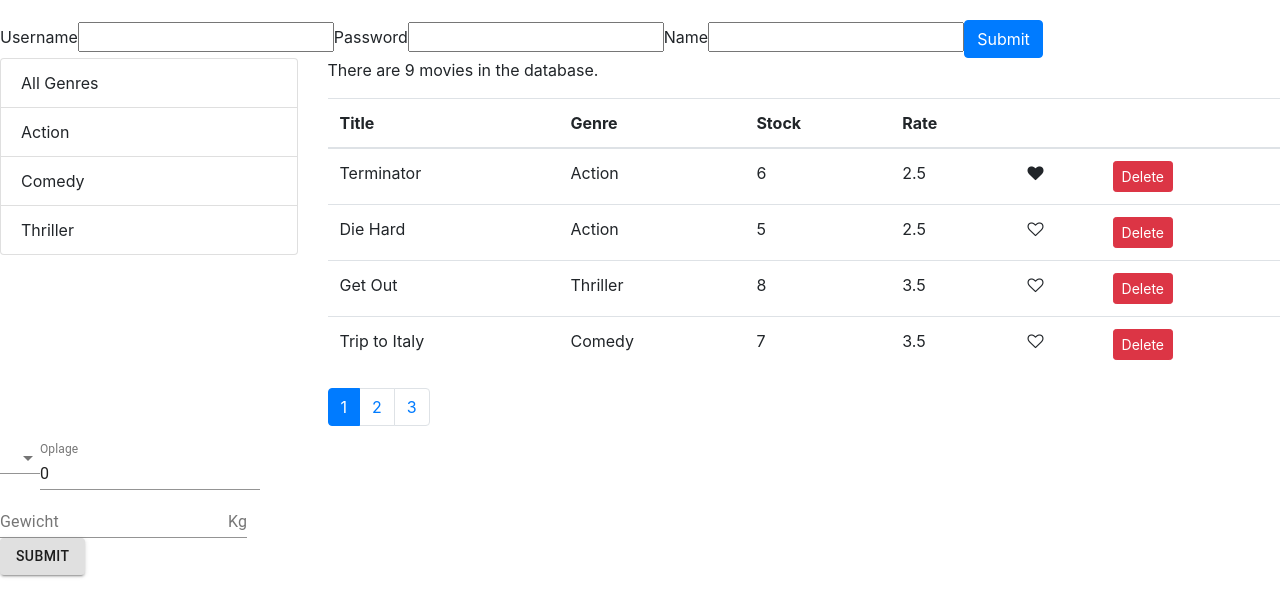
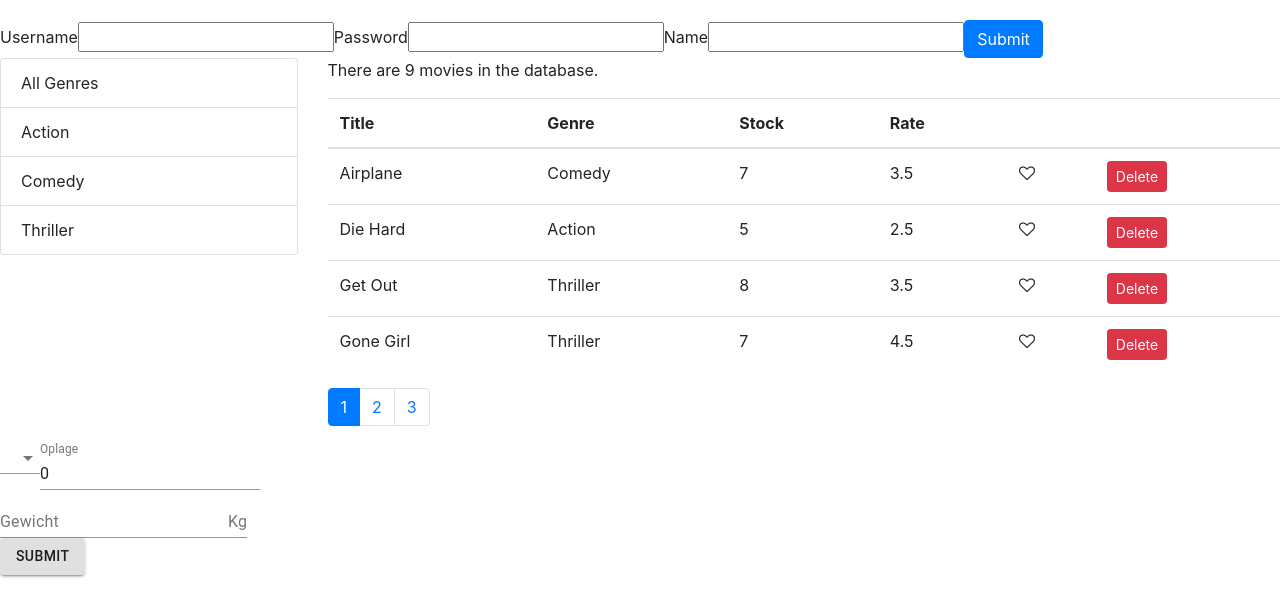
Before and after one commit to RobinB87/react-vidly, a React (Create React App) app: page / in a window 1280 px wide. Shown: the top 616 px of the page. Built offline with nearby package versions, Linux system fonts and the light colour scheme.

Commit message:
implement sorting

```diff
--- a/src/components/movies/movies.jsx
+++ b/src/components/movies/movies.jsx
@@ -5,6 +5,7 @@
 import Pagination from "../common/pagination";
 import { paginate } from "../../utils/paginate";
 import { getGenres } from "../../services/fakeGenreService";
+import _ from "lodash";
 
 class Movies extends Component {
   state = {
@@ -13,6 +14,7 @@
     selectedGenre: {},
     currentPage: 1,
     pageSize: 4,
+    sortColumn: { path: "title", order: "asc" },
   };
 
   // With hooks:
@@ -49,12 +51,26 @@
     this.setState({ selectedGenre: genre, currentPage: 1 });
   };
 
+  handleSort = (path) => {
+    const sortColumn = { ...this.state.sortColumn };
+    if (sortColumn.path === path) sortColumn.order = sortColumn.order === "asc" ? "desc" : "asc";
+    else {
+      sortColumn.path = path;
+      sortColumn.order = "asc";
+    }
+
+    this.setState({ sortColumn });
+  };
+
   render() {
-    const { pageSize, currentPage, movies: allMovies, genres, selectedGenre } = this.state;
+    const { pageSize, currentPage, movies: allMovies, genres, selectedGenre, sortColumn } = this.state;
+
     const filtered =
       selectedGenre && selectedGenre._id ? allMovies.filter((m) => m.genre._id === selectedGenre._id) : allMovies;
-    const movies = paginate(filtered, currentPage, pageSize);
     const numberOfMovies = filtered.length;
+
+    const sorted = _.orderBy(filtered, [sortColumn.path], [sortColumn.order]);
+    const movies = paginate(sorted, currentPage, pageSize);
 
     if (numberOfMovies === 0) return <p>There are no movies in the database!</p>;
 
@@ -68,7 +84,7 @@
         {/* div col will take up rest of the space */}
         <div className="col">
           <p>There are {numberOfMovies} movies in the database.</p>
-          <MoviesTable movies={movies} onLike={this.handleLike} onDelete={this.handleDelete} />
+          <MoviesTable movies={movies} onLike={this.handleLike} onDelete={this.handleDelete} onSort={this.handleSort} />
           <Pagination
             itemsCount={numberOfMovies}
             pageSize={pageSize}
--- a/src/components/movies/moviesTable.tsx
+++ b/src/components/movies/moviesTable.tsx
@@ -1,16 +1,16 @@
 import Like from "../common/like";
 
 const MoviesTable = (props: any) => {
-  const { movies, onDelete, onLike } = props;
+  const { movies, onDelete, onLike, onSort } = props;
 
   return (
     <table className="table">
       <thead>
         <tr>
-          <th>Title</th>
-          <th>Genre</th>
-          <th>Stock</th>
-          <th>Rate</th>
+          <th onClick={() => onSort("title")}>Title</th>
+          <th onClick={() => onSort("genre.name")}>Genre</th>
+          <th onClick={() => onSort("numberInStock")}>Stock</th>
+          <th onClick={() => onSort("dailyRentalRate")}>Rate</th>
           <th />
           <th />
         </tr>
```
